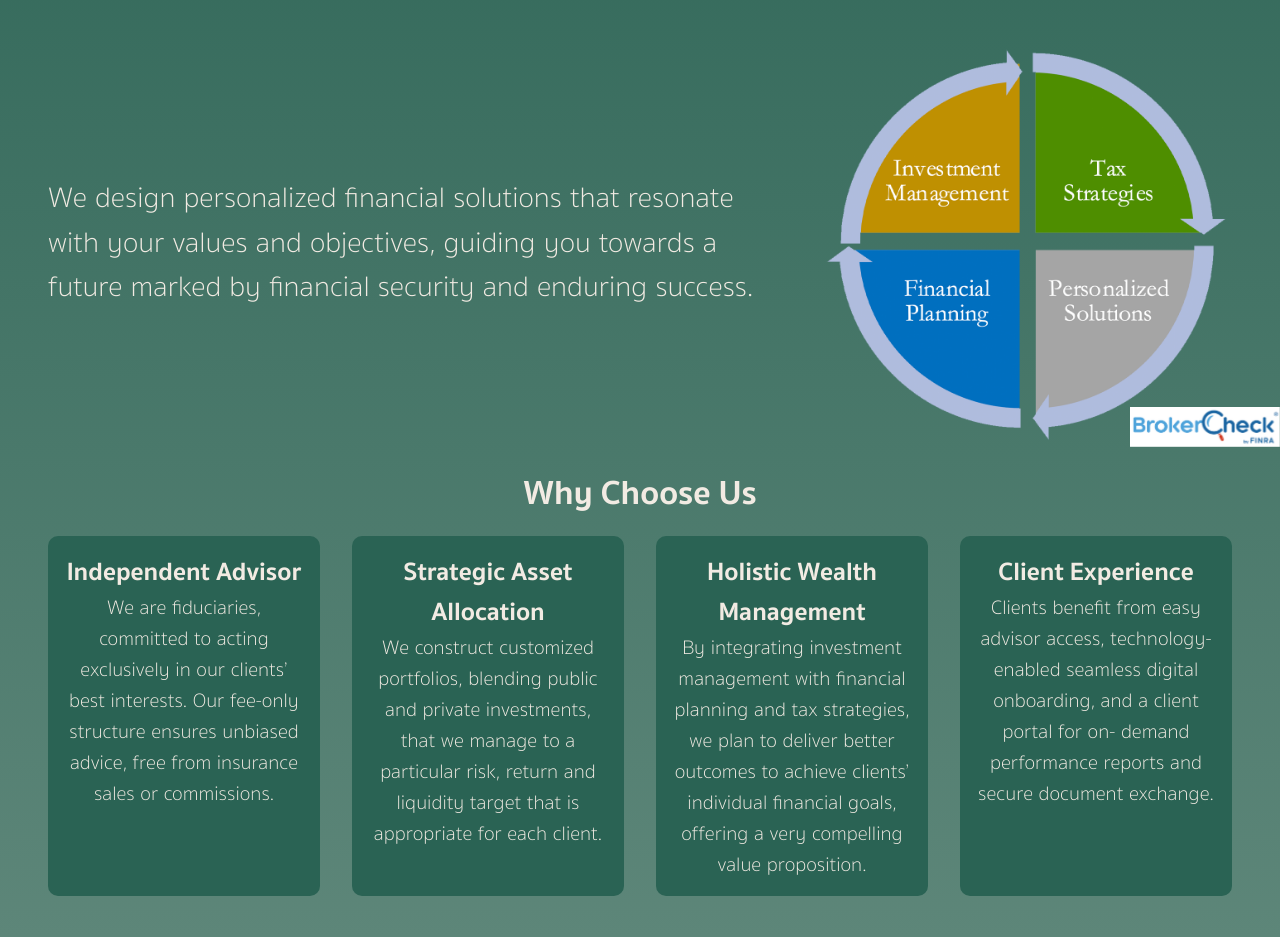
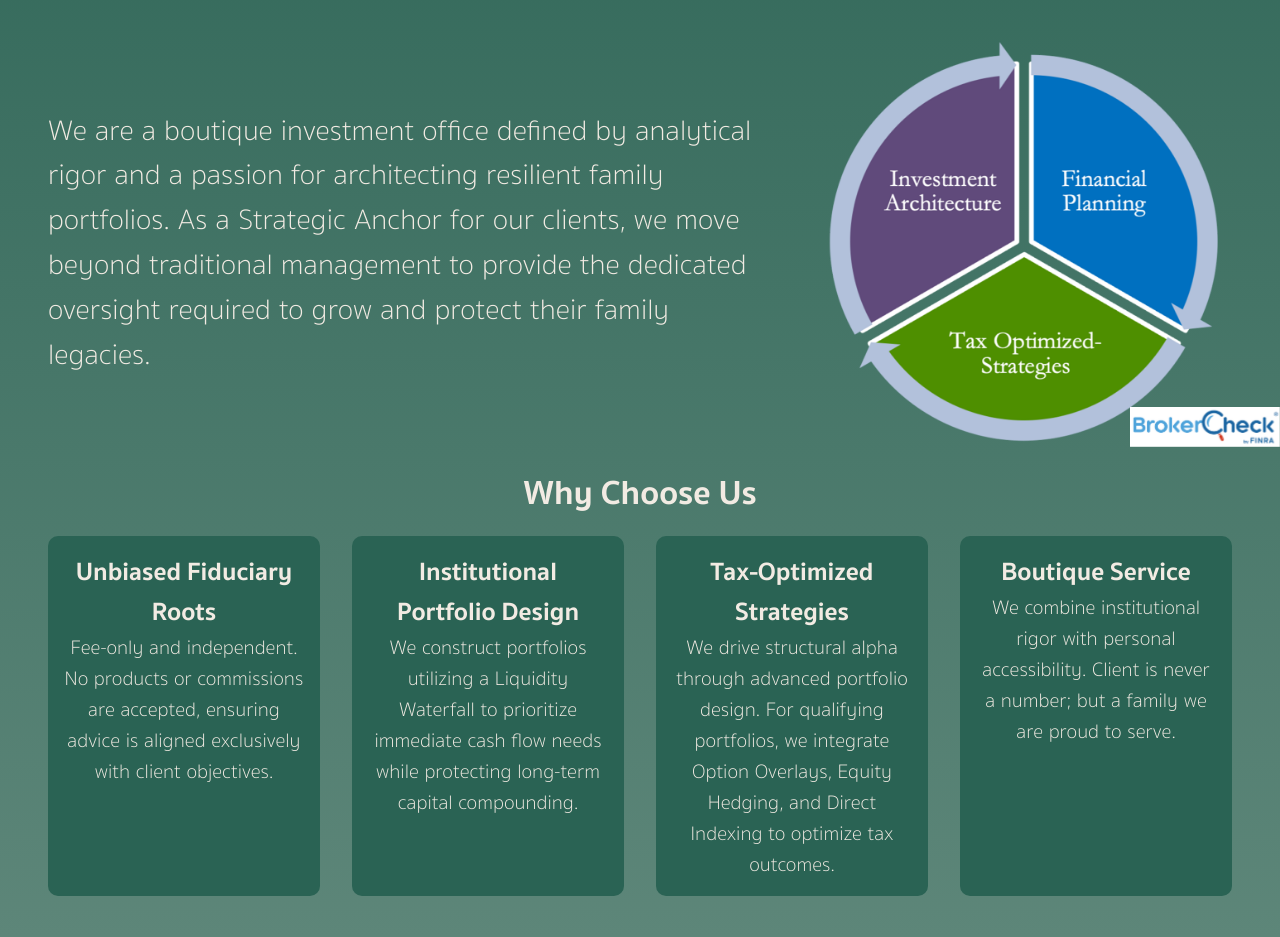
Before and after one commit to avelaga/velagaadvisors, a Next.js app: page / in a window 1280 px wide. Shown: the part 353-1290 px from the top of the page. Built offline with nearby package versions, Linux system fonts and the light colour scheme.

Commit message:
updated home page

```diff
--- a/pages/index.js
+++ b/pages/index.js
@@ -32,50 +32,33 @@ export default function Home() {
       </Head>
       <main className={styles.home}>
         <div className={styles.content}>
-          <div className={styles.header}>Investment Management & Financial Planning</div>
-          <div className={styles.subheader}>Your Partner in the Pursuit of Wealth and Prosperity</div>
+          <div className={styles.header}>Private Wealth management</div>
+          <div className={styles.subheader}>Strategic Architecture. Personal Stewardship.</div>
           <div className={styles.body}>
-            <div className={styles.bodyText}>We design personalized financial solutions that resonate with your values and objectives, guiding you towards a future marked by financial security and enduring success.
+            <div className={styles.bodyText}>We are a boutique investment office defined by analytical rigor and a passion for architecting resilient family portfolios. As a Strategic Anchor for our clients, we move beyond traditional management to provide the dedicated oversight required to grow and protect their family legacies.
             </div>
-            <Image src="/graphic-transparent.png" width={200} height={0} style={{ width: '200px', height: 'auto' }} className={styles.bodyImage} />
+            <Image src="/homegraphic.png" width={200} height={0} style={{ width: '200px', height: 'auto' }} className={styles.bodyImage} />
           </div>
           <div className={styles.whyChooseUsHeader}>Why Choose Us</div>
           <div className={styles.whyChooseUs}>
             <div className={styles.reason}>
-              <div className={styles.reasonHeader}>Independent Advisor</div>
-              <div className={styles.reasonBody}>We are fiduciaries,
-                committed to acting exclusively in our clients’
-                best interests. Our fee-only structure ensures
-                unbiased advice, free from insurance sales or
-                commissions.
+              <div className={styles.reasonHeader}>Unbiased Fiduciary Roots</div>
+              <div className={styles.reasonBody}>Fee-only and independent. No products or commissions are accepted, ensuring advice is aligned exclusively with client objectives.
               </div>
             </div>
             <div className={styles.reason}>
-              <div className={styles.reasonHeader}>Strategic Asset Allocation</div>
-              <div className={styles.reasonBody}>We construct
-                customized portfolios, blending public and
-                private investments, that we manage to a
-                particular risk, return and liquidity target that is
-                appropriate for each client.
+              <div className={styles.reasonHeader}>Institutional Portfolio Design</div>
+              <div className={styles.reasonBody}>We construct portfolios utilizing a Liquidity Waterfall to prioritize immediate cash flow needs while protecting long-term capital compounding.
               </div>
             </div>
             <div className={styles.reason}>
-              <div className={styles.reasonHeader}>Holistic Wealth Management</div>
-              <div className={styles.reasonBody}>By
-                integrating investment management with
-                financial planning and tax strategies, we plan to
-                deliver better outcomes to achieve clients’
-                individual financial goals, offering a very
-                compelling value proposition.
+              <div className={styles.reasonHeader}>Tax-Optimized Strategies</div>
+              <div className={styles.reasonBody}>We drive structural alpha through advanced portfolio design. For qualifying portfolios, we integrate Option Overlays, Equity Hedging, and Direct Indexing to optimize tax outcomes.
               </div>
             </div>
             <div className={styles.reason}>
-              <div className={styles.reasonHeader}>Client Experience</div>
-              <div className={styles.reasonBody}>Clients benefit from easy
-                advisor access, technology-enabled seamless
-                digital onboarding, and a client portal for on-
-                demand performance reports and secure
-                document exchange.
+              <div className={styles.reasonHeader}>Boutique Service</div>
+              <div className={styles.reasonBody}>We combine institutional rigor with personal accessibility. Client is never a number; but a family we are proud to serve.
               </div>
             </div>
           </div>
```
Also changed, not shown: public/graphic-transparent.png (deleted), public/homegraphic.png (added).
